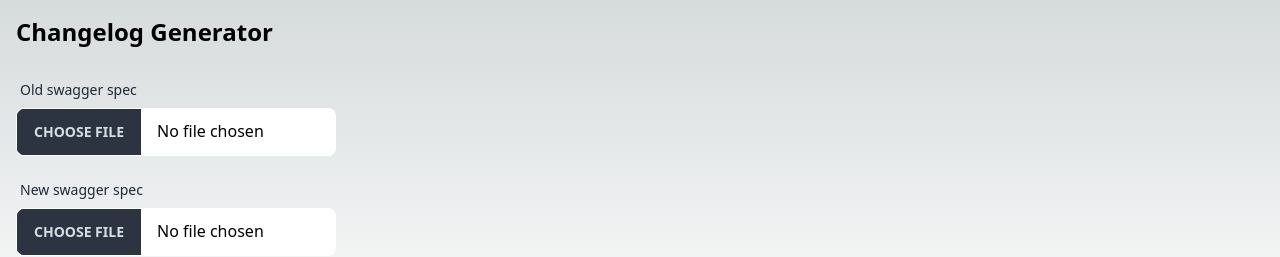
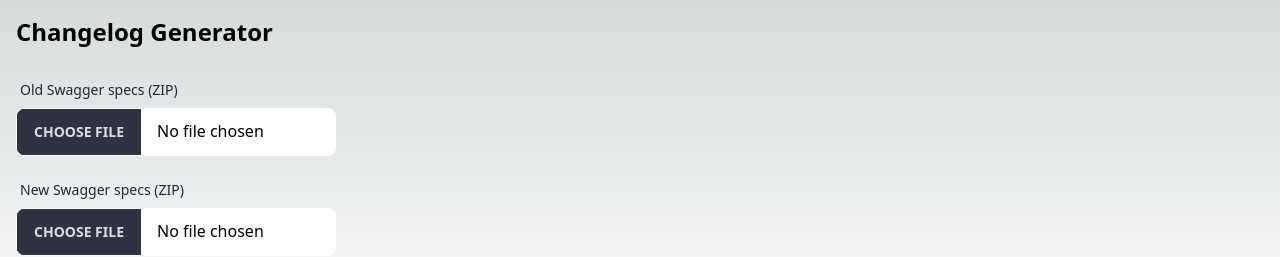
Before and after one commit to EdwardDennis/changelog-generator, a Next.js app: page / in a window 1280 px wide. Shown: the top 257 px of the page. Built offline with nearby package versions, Linux system fonts and the light colour scheme.

Commit message:
Change to uploading ZIP files in index.tsx

```diff
--- a/pages/index.tsx
+++ b/pages/index.tsx
@@ -87,26 +87,26 @@ export default function Home() {
       <div className="mb-4">
         <label className="form-control w-full max-w-xs">
           <div className="label">
-            <span className="label-text">Old swagger spec</span>
+            <span className="label-text">Old Swagger specs (ZIP)</span>
           </div>
         </label>
         <input
           type="file"
           className="file-input w-full max-w-xs"
-          accept=".yaml,.yml,.json"
+          accept=".zip"
           onChange={(e) => handleFileChange(e, setPreviousDoc)}
         />
       </div>
       <div className="mb-4">
         <label className="form-control w-full max-w-xs">
           <div className="label">
-            <span className="label-text">New swagger spec</span>
+            <span className="label-text">New Swagger specs (ZIP)</span>
           </div>
         </label>
         <input
           type="file"
           className="file-input w-full max-w-xs"
-          accept=".yaml,.yml,.json"
+          accept=".zip"
           onChange={(e) => handleFileChange(e, setNewDoc)}
         />
       </div>
```
